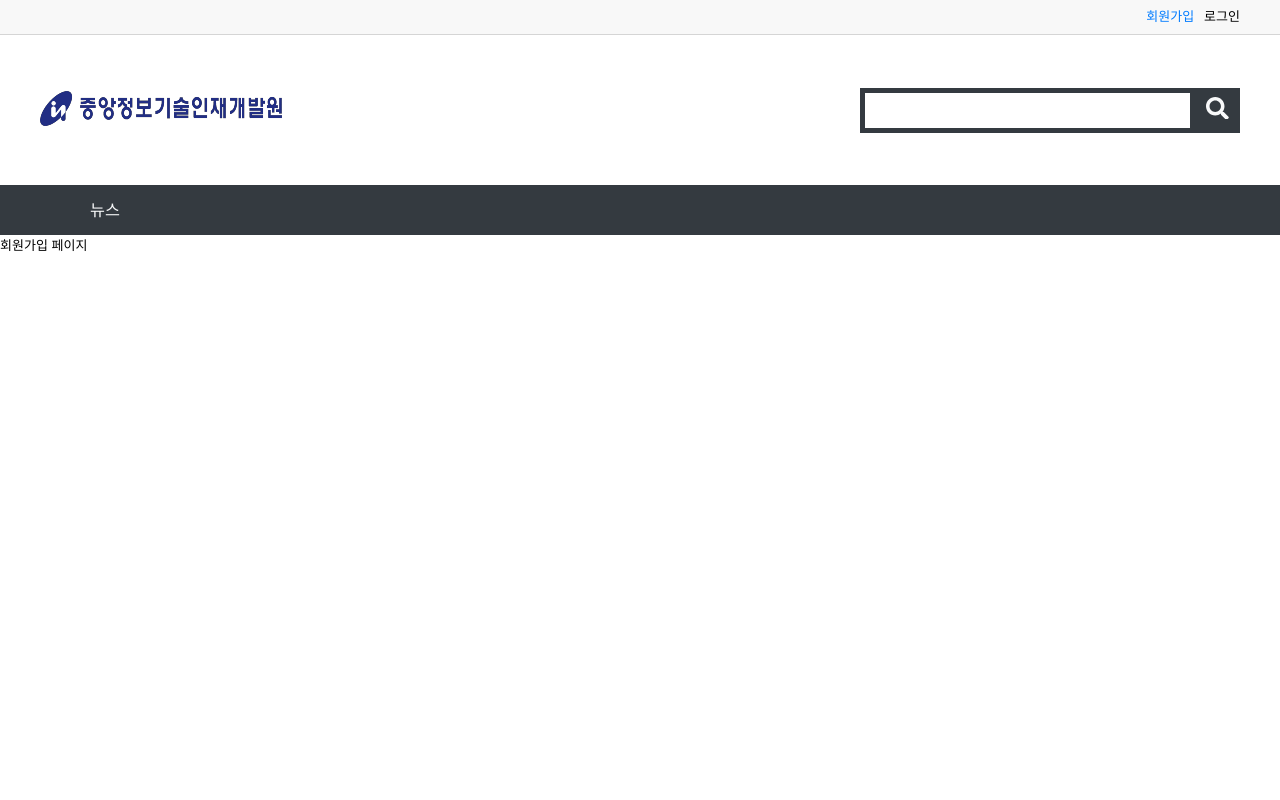
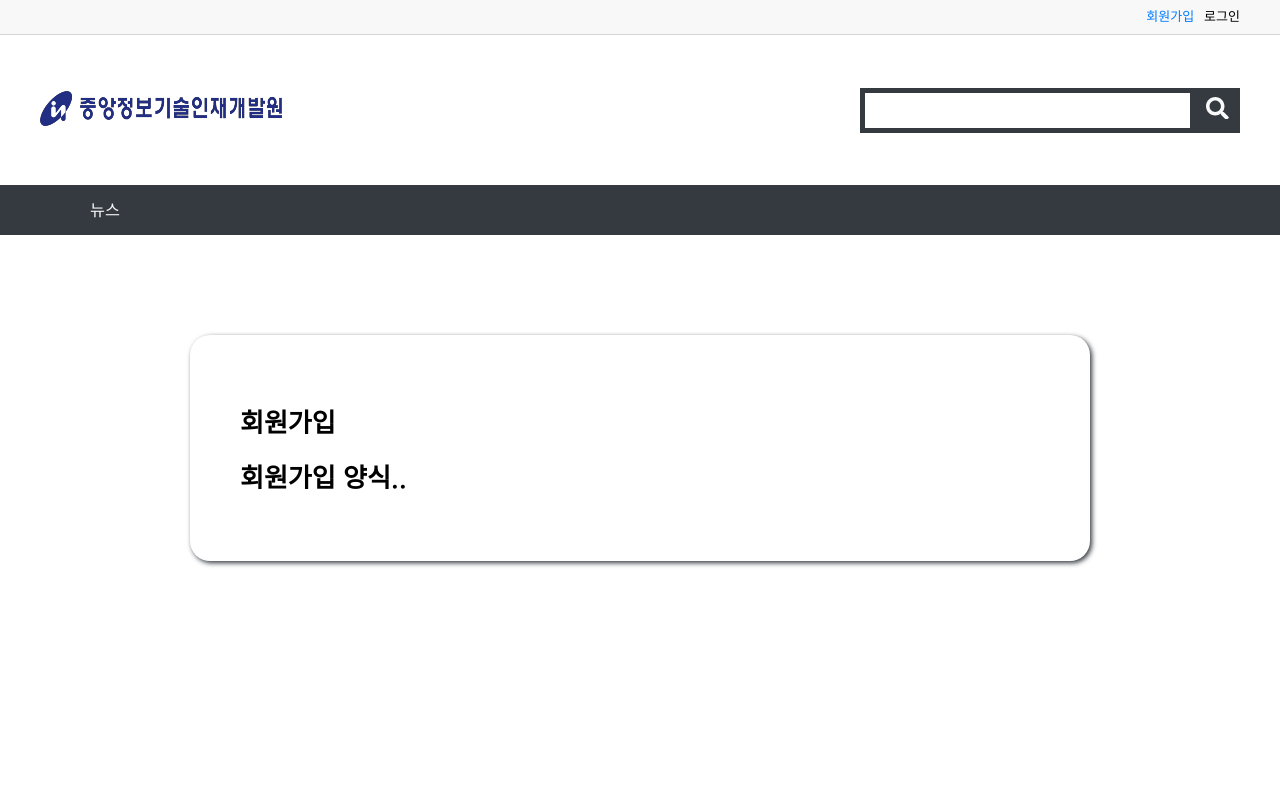
Before and after one commit to hjchoirr/react_project, a React (Create React App) app: page /member/join in a window 1280 px wide. Shown: the top 800 px of the page. Built offline with nearby package versions, Linux system fonts and the light colour scheme.

Commit message:
회원가입 페이지 구성중

```diff
--- /dev/null
+++ b/src/commons/components/LayoutBox.js
@@ -0,0 +1,12 @@
+import styled from "styled-components";
+import { color } from "../../styles/color";
+const { dark } = color;
+
+export const OuterBox = styled.div`
+    max-width: 900px;
+    min-width: 700px;
+    padding: 50px;
+    border-radius: 20px;
+    box-shadow: 2px 2px 5px ${dark};
+    margin: 100px auto;
+`;
--- /dev/null
+++ b/src/commons/components/TitleBox.js
@@ -0,0 +1,3 @@
+import styled from 'styled-components';
+
+export const MainTitle = styled.h1``;
--- /dev/null
+++ b/src/member/components/joinForm.js
@@ -0,0 +1,7 @@
+import React from 'react';
+
+const JoinForm = () => {
+    return <h1>회원가입 양식..</h1>
+};
+
+export default React.memo(JoinForm);
--- a/src/member/pages/join.js
+++ b/src/member/pages/join.js
@@ -1,5 +1,22 @@
 import React from 'react';
+import { Helmet } from 'react-helmet-async';
+import JoinForm from '../components/joinForm';
+import { useTranslation } from 'react-i18next';
+import { OuterBox } from '../../commons/components/LayoutBox';
+
 const Join = () => {
-  return <div>회원가입 페이지</div>;
+  const { t } = useTranslation();
+
+  return (
+    <>
+      <Helmet>
+        <title>{t('회원가입')}</title>
+      </Helmet>
+      <OuterBox>
+        <h1>{t('회원가입')}</h1>
+        <JoinForm />
+      </OuterBox>
+    </>
+  );
 };
 export default React.memo(Join);
```
